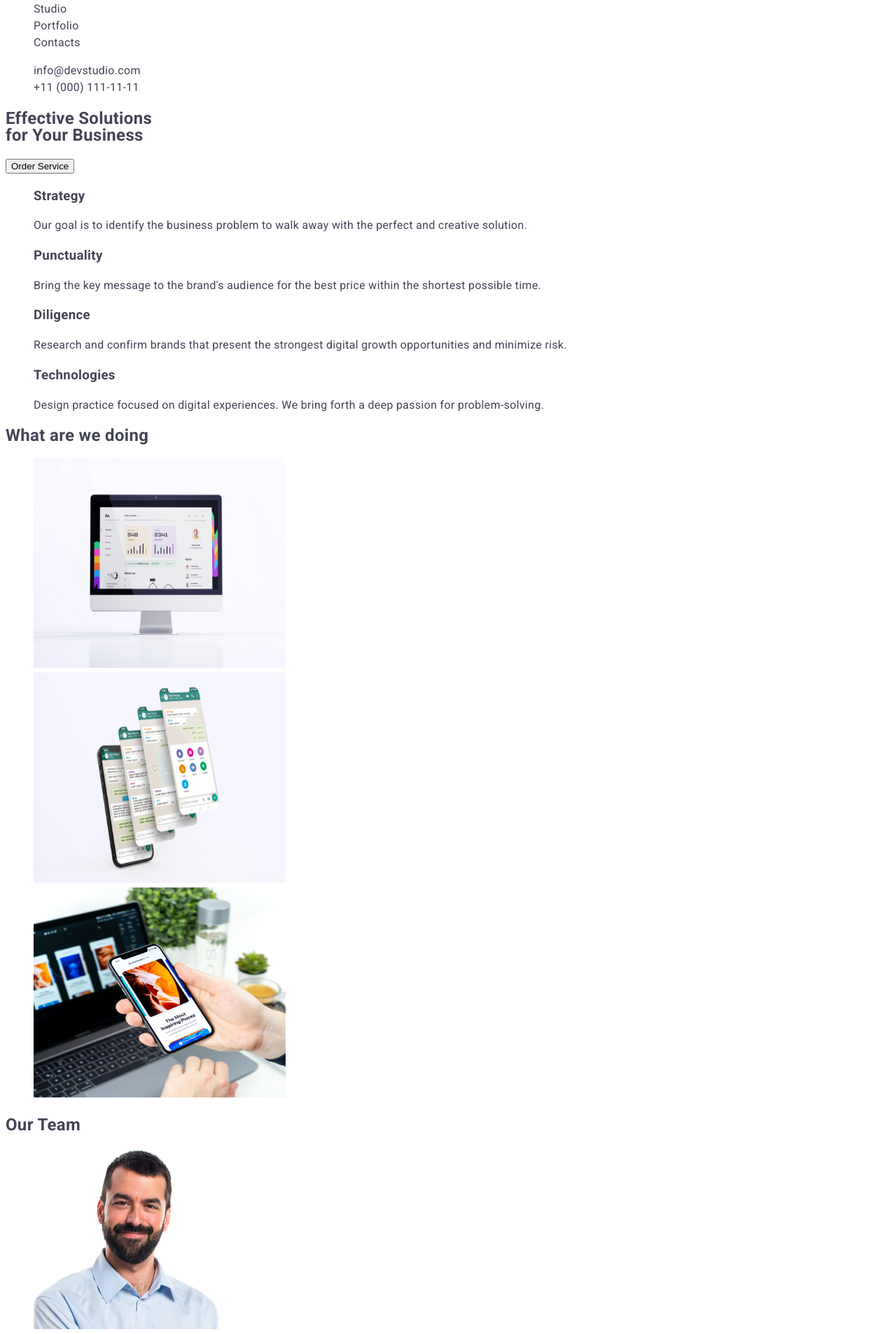
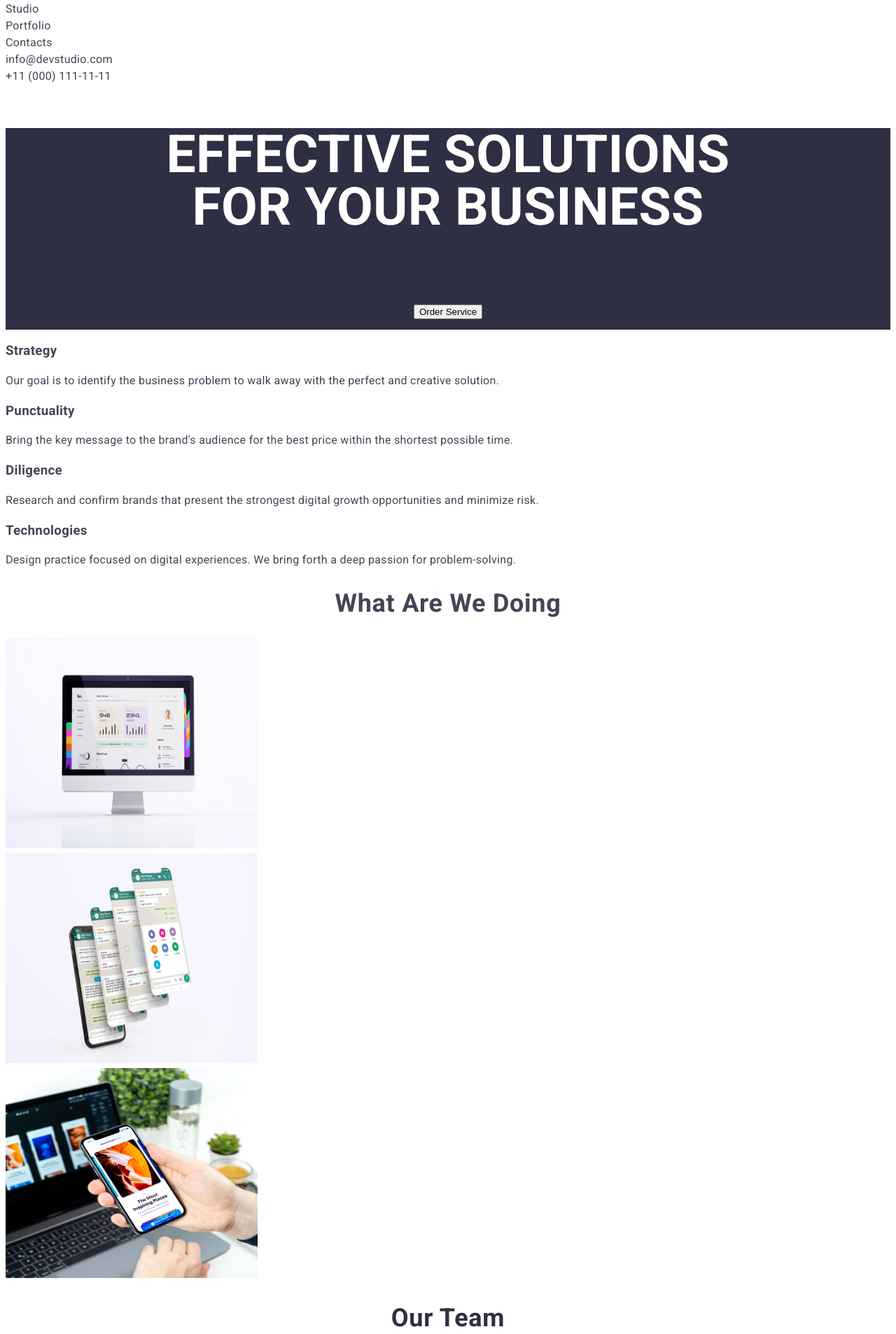
Before and after one commit to jerrjerrific/goit-markup-hw-02, a plain HTML site: page index.html in a window 1280 px wide. Shown: the part 56-1962 px from the top of the page at 70% size. Drawn offline with Linux system fonts and the light colour scheme.

Commit message:
CSS
Updated a few styling, excluding hover functions

```diff
--- a/css/styles.css
+++ b/css/styles.css
@@ -8,9 +8,9 @@ body {
   letter-spacing: 0.32px;
 }
 
-li {
+ul {
   list-style: none;
-  padding-left: 0px;
+  padding: 0px;
   margin: 0px;
 }
 
@@ -38,9 +38,62 @@ header p {
   color: #434455;
 }
 
+.splash-header {
+  text-align: center;
+  font-size: 50px;
+  text-transform: uppercase;
+  color: white;
+  background: var(--NAVY-BLUE, #2e2f42);
+  line-height: 75px;
+}
+
+.wawd-images h2 {
+  text-align: center;
+  font-size: 36px;
+  font-style: normal;
+  font-weight: 700;
+  line-height: 40px; /* 111.111% */
+  letter-spacing: 0.72px;
+  text-transform: capitalize;
+}
+
 .wawd-images img {
   width: 360px;
   height: 300px;
+}
+
+.our-team h2 {
+  color: var(--NAVY-BLUE, #2e2f42);
+  text-align: center;
+
+  /* Header 2 */
+  font-size: 36px;
+  font-style: normal;
+  font-weight: 700;
+  line-height: 40px; /* 111.111% */
+  letter-spacing: 0.72px;
+  text-transform: capitalize;
+}
+
+footer {
+  background: var(--NAVY-BLUE, #2e2f42);
+  color: var(--CLOUD, #f4f4fd);
+}
+
+footer a {
+  text-decoration: none;
+  color: var(--CLOUD, #f4f4fd);
+  font-family: Raleway;
+  font-size: 18px;
+  font-style: bold;
+  font-weight: 800;
+  line-height: 21px;
+  letter-spacing: 0.54px;
+  text-transform: uppercase;
+}
+
+.footer-span {
+  color: #4d5ae5;
 }
 
 .portfolio-images img {
```
